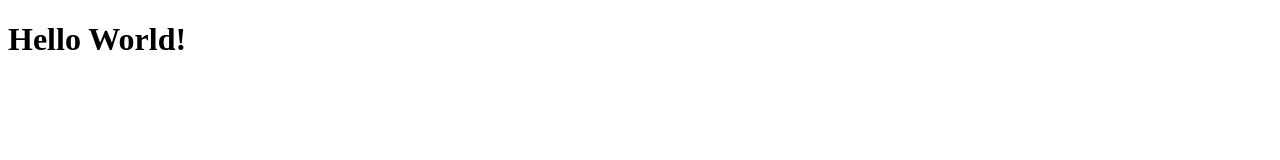
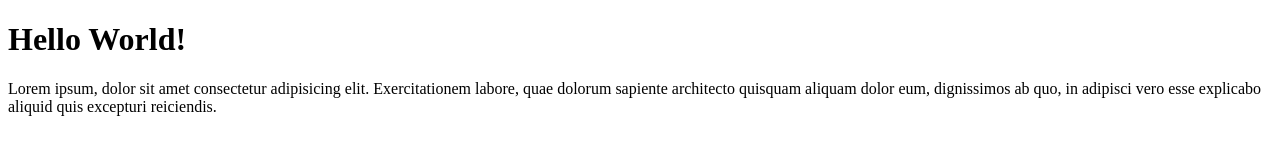
Before and after one commit to AngelaNisrinaZhafir/Angela-Repository, a plain HTML site: page index.html in a window 1280 px wide. Drawn offline with Linux system fonts and the light colour scheme.

Commit message:
menambahkan paragraf

```diff
--- a/index.html
+++ b/index.html
@@ -8,5 +8,6 @@
 </head>
 <body>
     <h1>Hello World!</h1>
+    <p>Lorem ipsum, dolor sit amet consectetur adipisicing elit. Exercitationem labore, quae dolorum sapiente architecto quisquam aliquam dolor eum, dignissimos ab quo, in adipisci vero esse explicabo aliquid quis excepturi reiciendis.</p>
 </body>
 </html>
```
